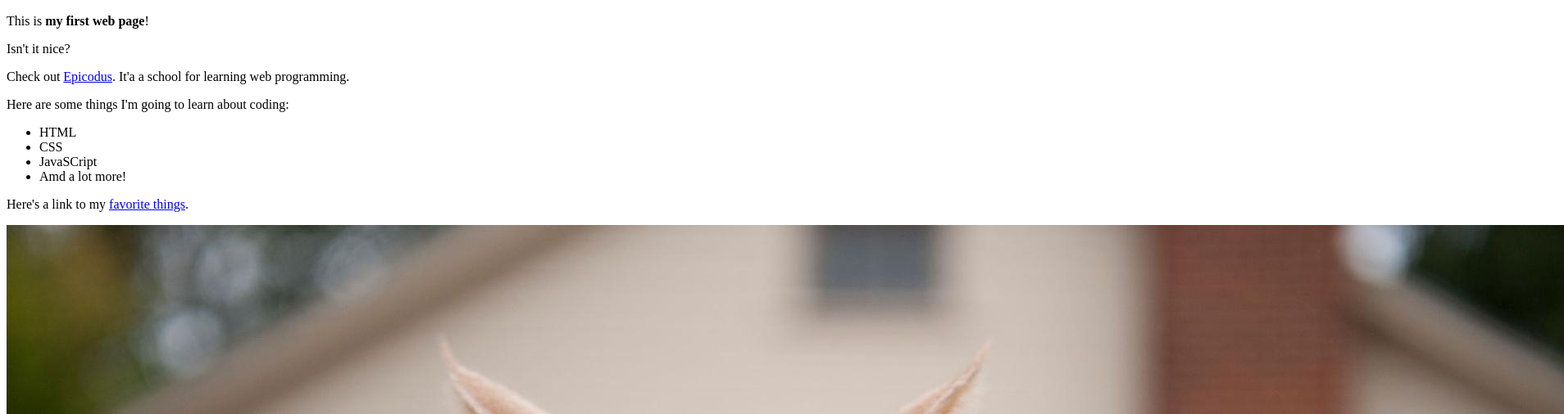
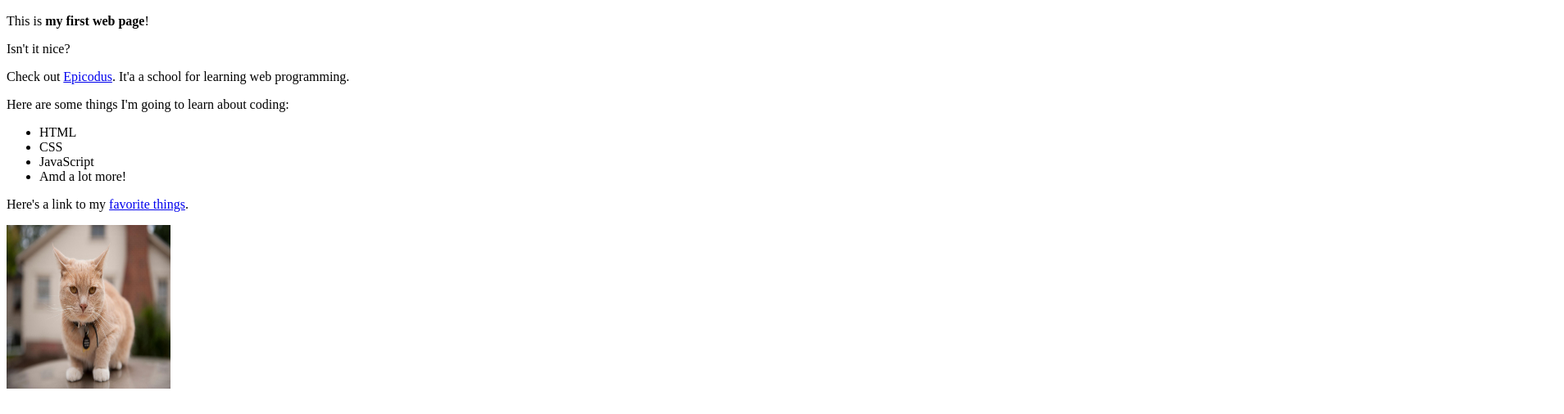
Before and after one commit to Chutler/my-first-webpage, a plain HTML site: page my-first-webpage.html in a window 1280 px wide. Shown: the part 110-616 px from the top of the page at 82% size, 1908 px wide, since content can reach past the window. Drawn offline with Linux system fonts and the light colour scheme.

Commit message:
altered img size

```diff
--- a/my-first-webpage.html
+++ b/my-first-webpage.html
@@ -15,10 +15,10 @@
     <ul>
        <li>HTML</li>
        <li>CSS</li>
-       <li>JavaSCript</li>
+       <li>JavaScript</li>
        <li>Amd a lot more!</li>
     </ul>
     <p>Here's a link to my <a href="favorite-things.html">favorite things</a>.</p>
-    <img src="cat.jpg" alt="A photo of my orange tabby, Ralph.">
+    <img src="cat.jpg" height="200" width="200" alt="A photo of myß orange tabby, Ralph.">
   </body>
 </html>
```
